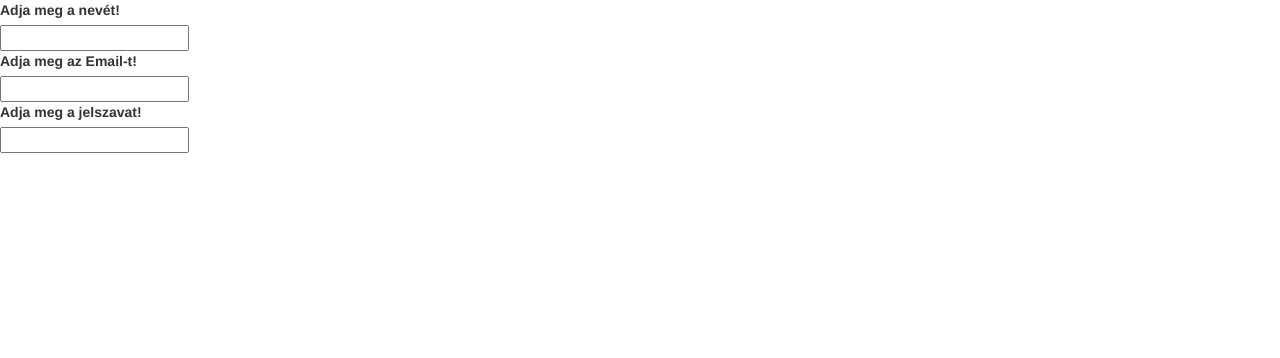
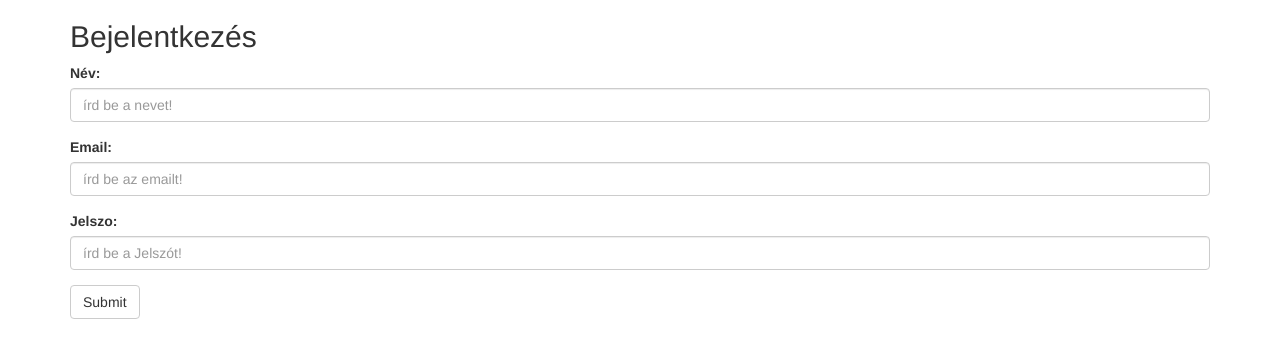
Before and after one commit to ATTHENDRE/SzamonKeres, a website built with Vite: page index.html in a window 1280 px wide. Built offline with nearby package versions, Linux system fonts and the light colour scheme.

Commit message:
Formalitas, uzenet kiirasi helye, illetve js-be elkezdtem a hatter kodot

```diff
--- a/index.html
+++ b/index.html
@@ -10,13 +10,29 @@
     <title>szamonkeres</title>
   </head>
   <body>
-    <label for="">Adja meg a nevét!</label><br>
-    <input type="text"><br>
-    <label for="">Adja meg az Email-t!</label><br>
-    <input type="text"><br>
-    <label for="">Adja meg a jelszavat!</label><br>
-    <input type="text"><br>
 
+      <div class="container">
+        <h2>Bejelentkezés</h2>
+        <form action="/action_page.php" id="regisztralas">
+          <div class="form-group">
+            <label for="email">Név:</label>
+            <input type="email" class="form-control" id="nev" placeholder="írd be a nevet!" name="nev">
+          </div>
+          <div class="form-group">
+            <label for="pwd">Email:</label>
+            <input type="password" class="form-control" id="email" placeholder="írd be az emailt!" name="email">
+          </div>
+          <div class="form-group">
+            <label for="pwd">Jelszo:</label>
+            <input type="password" class="form-control" id="jelszo" placeholder="írd be a Jelszót!" name="jelszo">
+          </div>
+          <button type="submit" class="btn btn-default">Submit</button>
+        </form>
+      </div>
+
+      <div id="uzenet" class="alert alert-success" style="margin-top:20px; display:none;">
+        Sikeres regisztráció!
+      </div>
 
     <script type="module" src="/src/main.js"></script>
   </body>
--- a/src/main.js
+++ b/src/main.js
@@ -0,0 +1,7 @@
+function init(){
+  const form = document.getElementById("regisztralas")
+  const uzen = document.getElementById("uzenet")
+}
+
+
+document.addEventListener("DOMContentLoaded", init())
```
